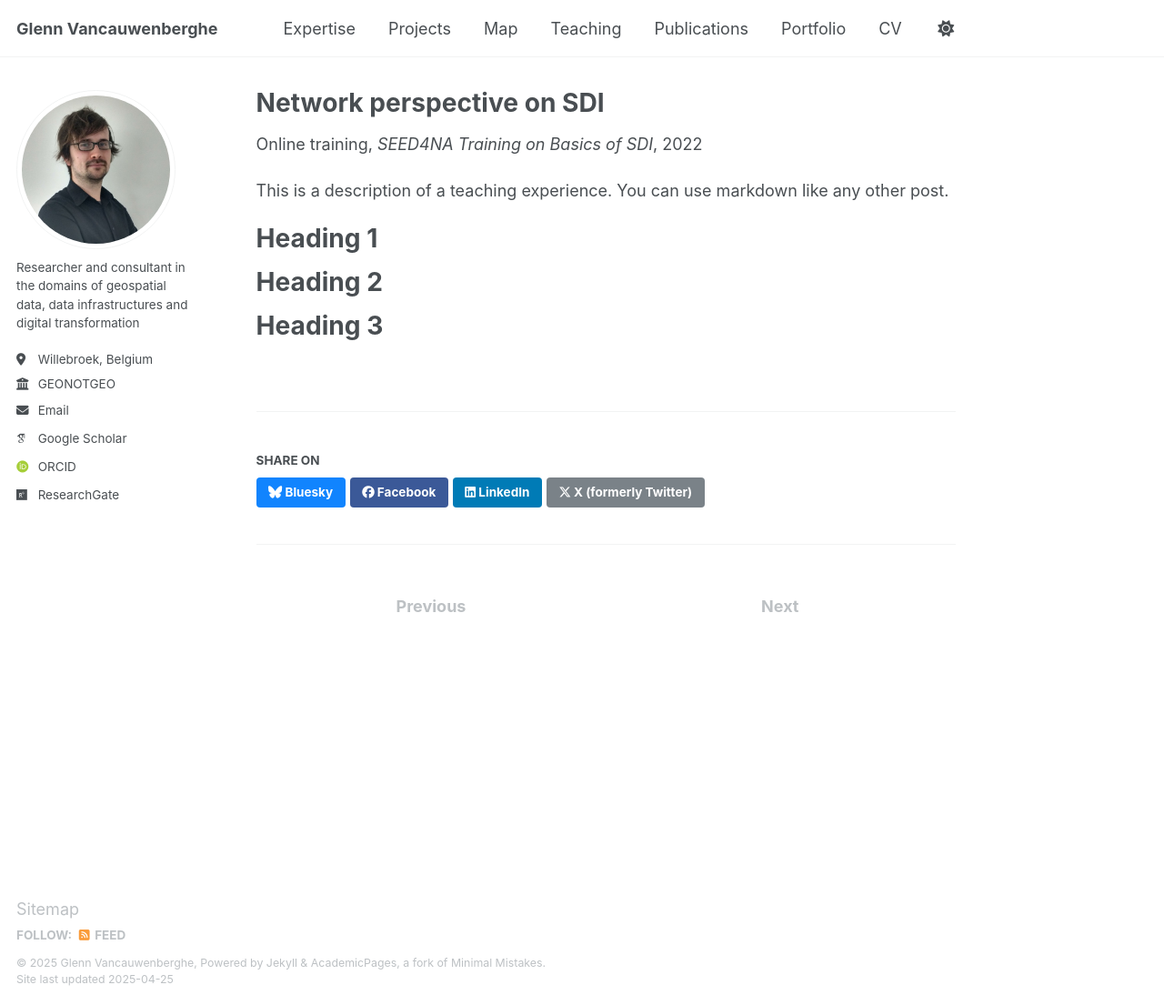
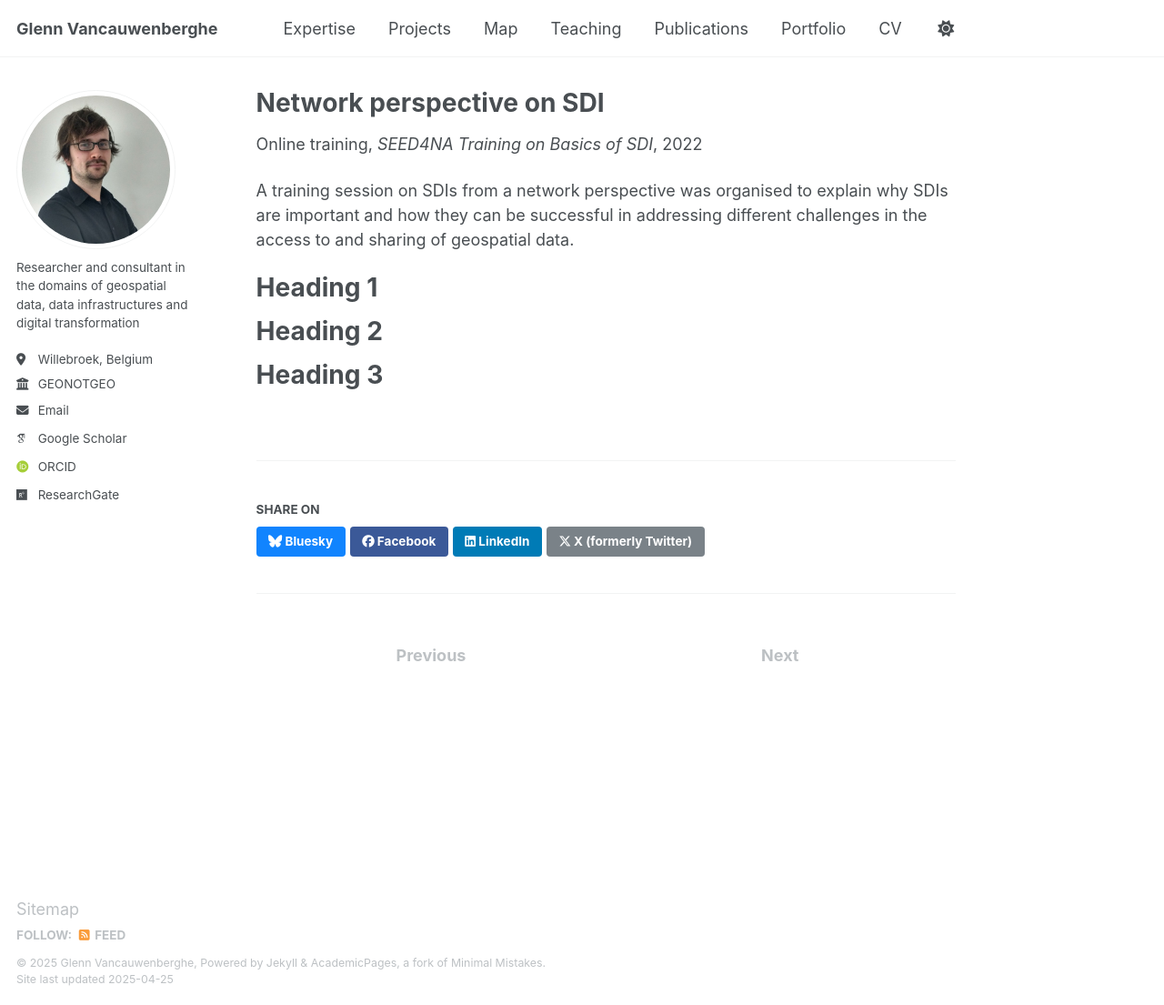
Before and after one commit to GVancauwenberghe/gvancauwenberghe.github.io, a Jekyll site: the page built from _teaching/teaching-4.md, in a window 1280 px wide and 1105 px high. Shown: the whole window at 91% size. Built offline with Jekyll 4.4.1, drawn with Linux system fonts in a browser that asks for light colours; some web fonts are replaced.

Commit message:
Update teaching-4.md

```diff
--- a/_teaching/teaching-4.md
+++ b/_teaching/teaching-4.md
@@ -8,7 +8,7 @@ date: 2022-01-26
 location: "Online"
 ---
 
-This is a description of a teaching experience. You can use markdown like any other post.
+A training session on SDIs from a network perspective was organised to explain why SDIs are important and how they can be successful in addressing different challenges in the access to and sharing of geospatial data.
 
 Heading 1
 ======
```
